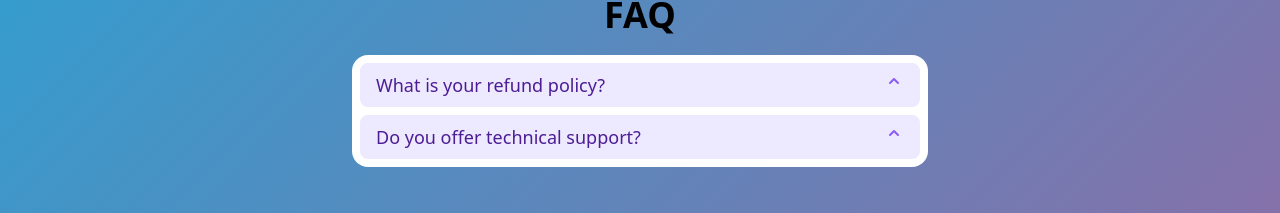
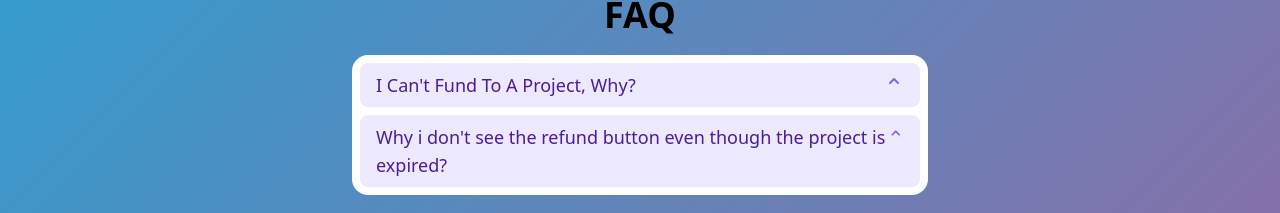
Before and after one commit to askwhyharsh/light-funding-frontend, a Next.js app: page /about in a window 1280 px wide. Shown: the part 739-952 px from the top of the page. Built offline with nearby package versions, Linux system fonts and the light colour scheme.

Commit message:
FAQ added

```diff
--- a/components/faq.js
+++ b/components/faq.js
@@ -10,7 +10,7 @@ export default function FAQ() {
 			{({ open }) => (
 			  <>
 				<Disclosure.Button className="flex justify-between w-full px-4 py-2 text-lg font-medium text-left text-purple-900 bg-purple-100 rounded-lg hover:bg-purple-200 focus:outline-none focus-visible:ring focus-visible:ring-purple-500 focus-visible:ring-opacity-75">
-				  <span>What is your refund policy?</span>
+				  <span> I Can't Fund To A Project,  Why?</span>
 				  <ChevronUpIcon
 					className={`${
 					  open ? 'transform rotate-180' : ''
@@ -18,8 +18,7 @@ export default function FAQ() {
 				  />
 				</Disclosure.Button>
 				<Disclosure.Panel className="px-4 pt-4 pb-2 text-lg text-gray-500">
-				  If you're unhappy with your purchase for any reason, email us
-				  within 90 days and we'll refund you in full, no questions asked.
+				 If you are getting error while funding , then probably the project is expired. Check the deadline date, if the date is passed the project is expired, but it is not updated on the blockchain, you can update project to expired by clicking on the "update status" button
 				</Disclosure.Panel>
 			  </>
 			)}
@@ -28,7 +27,7 @@ export default function FAQ() {
 			{({ open }) => (
 			  <>
 				<Disclosure.Button className="flex justify-between w-full px-4 py-2 text-lg  font-medium text-left text-purple-900 bg-purple-100 rounded-lg hover:bg-purple-200 focus:outline-none focus-visible:ring focus-visible:ring-purple-500 focus-visible:ring-opacity-75">
-				  <span>Do you offer technical support?</span>
+				  <span>Why i don't see the refund button even though the project is expired?</span>
 				  <ChevronUpIcon
 					className={`${
 					  open ? 'transform rotate-180' : ''
@@ -36,7 +35,7 @@ export default function FAQ() {
 				  />
 				</Disclosure.Button>
 				<Disclosure.Panel className="px-4 pt-4 pb-2 text-lg text-gray-500">
-				  No.
+				  This happens because the project is expired but the status is not update on the blockchain, so what you can do is click on the update status button and update the status from fundraising to expired, after you have done that you will be able to se the refund option
 				</Disclosure.Panel>
 			  </>
 			)}
--- a/pages/fund.js
+++ b/pages/fund.js
@@ -100,7 +100,7 @@ export default function Home() {
 
 
 	return (
-		<div className='bg-cover bg custom-img bg-fixed'>
+		<div className='bg-cover bg bg-fixed'>
 			<Head>
 				<title>Fund - Crowdfunding</title>
 			</Head>
```
